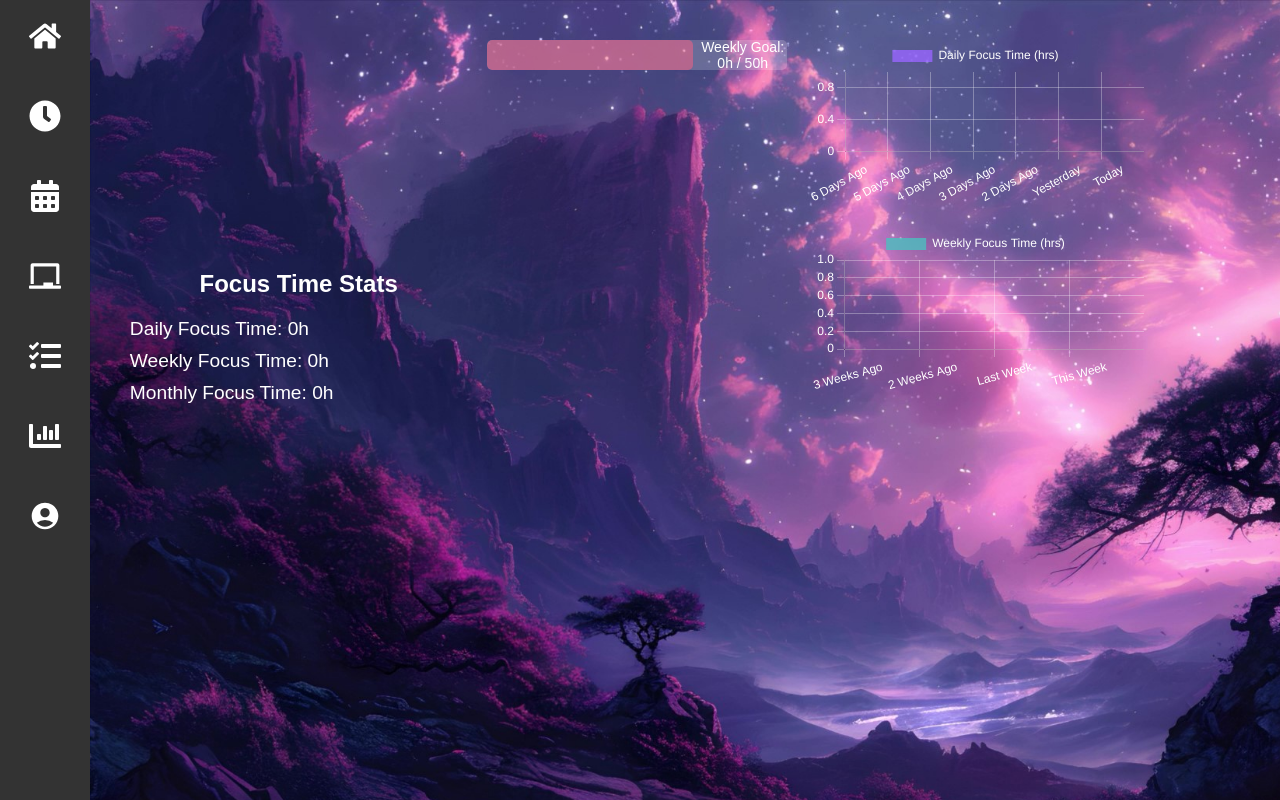
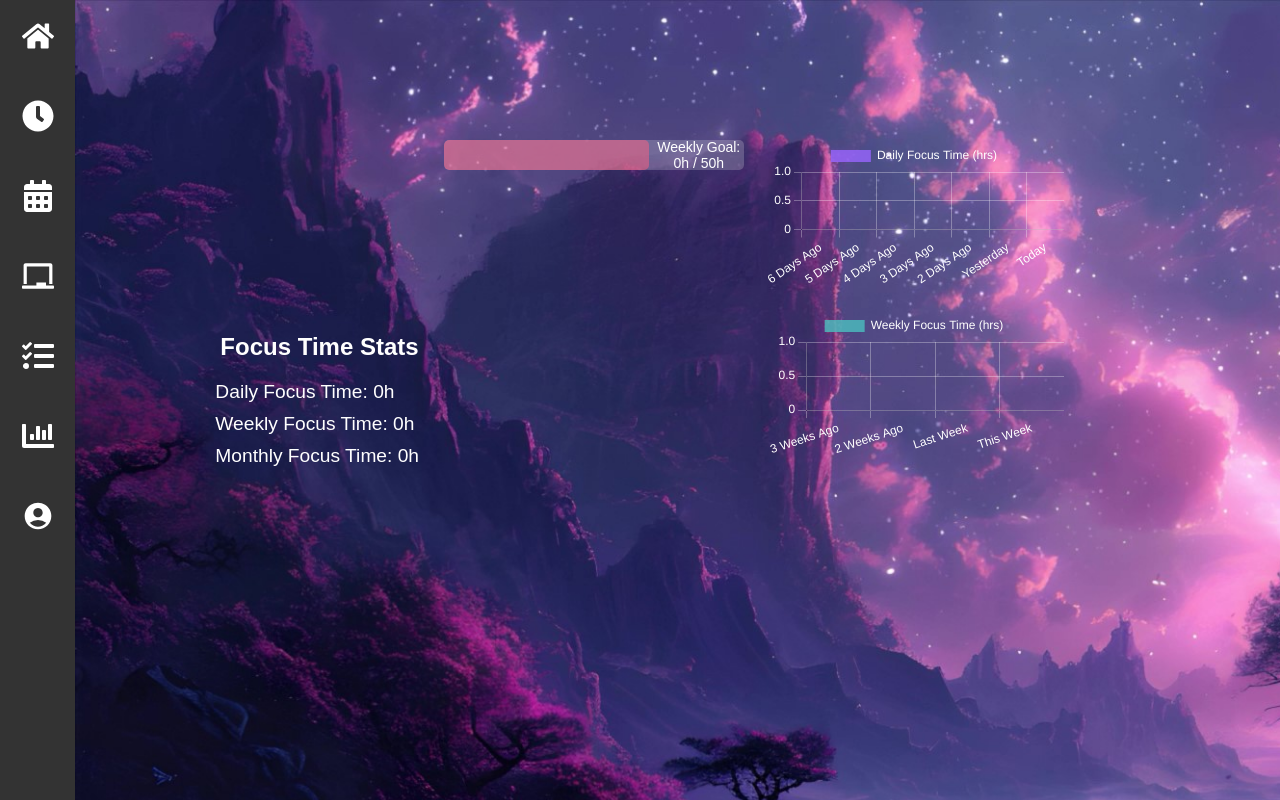
Before and after one commit to ShantanuSingh08/DailyGridsApp, a React (Create React App) app: page /stats in a window 1280 px wide. Built offline with nearby package versions, Linux system fonts and the light colour scheme; no server answers.

Commit message:
Update Stats.css

```diff
--- a/src/Stats.css
+++ b/src/Stats.css
@@ -1,6 +1,6 @@
 .focus-time-stats {
   text-align: center;
-  padding: 20px;
+  padding: 120px;
   font-family: 'Arial', sans-serif; /* Consistent font styling */
 }
 
```
